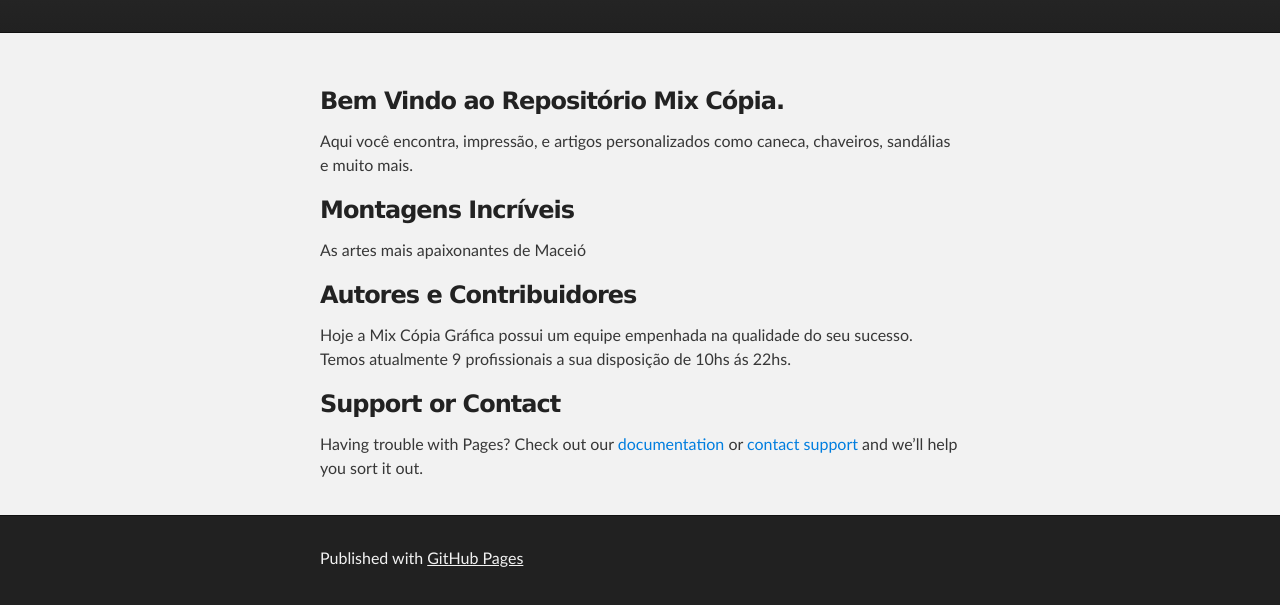
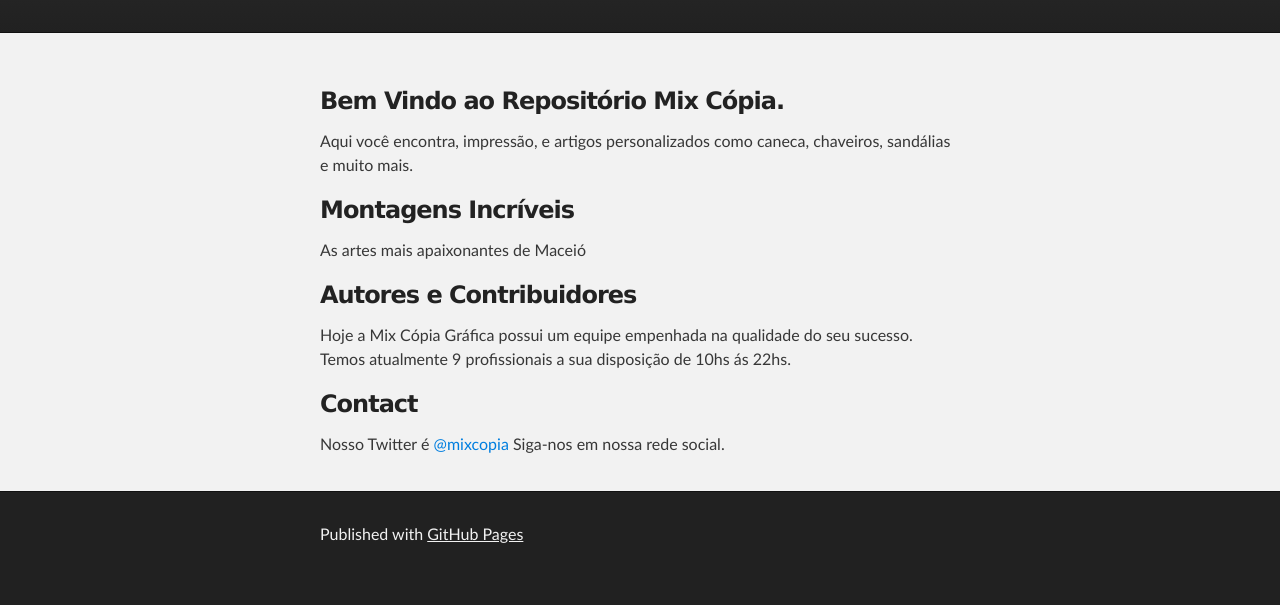
Before and after one commit to mixcopia/mixcopia.github.io, a plain HTML site: page index.html in a window 1280 px wide. Shown: the part 213-818 px from the top of the page. Drawn offline with Linux system fonts and the light colour scheme.

Commit message:
Update index.html

```diff
--- a/index.html
+++ b/index.html
@@ -43,9 +43,9 @@
 <p>Hoje a Mix Cópia Gráfica possui um equipe empenhada na qualidade do seu sucesso. Temos atualmente 9 profissionais a sua disposição de 10hs ás 22hs.</p>
 
 <h3>
-<a id="support-or-contact" class="anchor" href="#support-or-contact" aria-hidden="true"><span aria-hidden="true" class="octicon octicon-link"></span></a>Support or Contact</h3>
+<a id="support-or-contact" class="anchor" href="#support-or-contact" aria-hidden="true"><span aria-hidden="true" class="octicon octicon-link"></span></a>Contact</h3>
 
-<p>Having trouble with Pages? Check out our <a href="https://help.github.com/pages">documentation</a> or <a href="https://github.com/contact">contact support</a> and we’ll help you sort it out.</p>
+<p>Nosso Twitter é <a href+"https://twitter.com/mix_copia">@mixcopia</a> Siga-nos em nossa rede social.</p>
       </section>
     </div>
 
```
